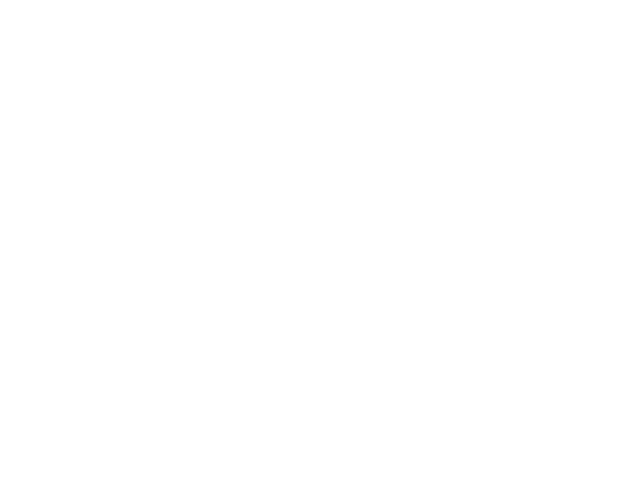
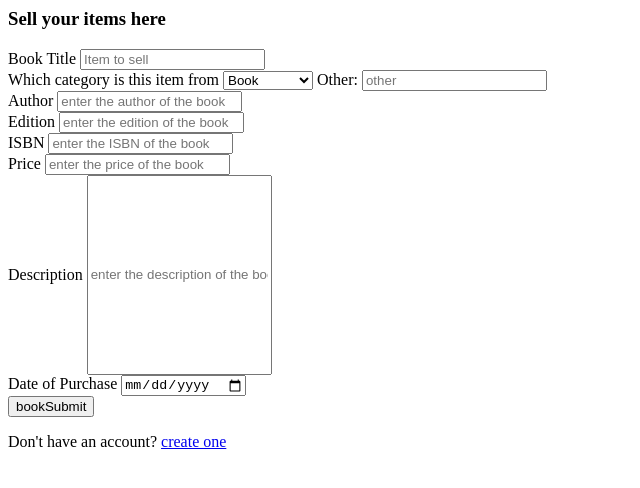
Before and after one commit to Ant13731/4HC3_Group_9_Hi-fi_Prototype, a plain HTML site: page views/sellItem.html in a window 1280 px wide. Shown: the whole page, without its empty margins (0-640 px from the left). Drawn offline with Linux system fonts and the light colour scheme.

Commit message:
made sellItem.html page - arora

```diff
--- /dev/null
+++ b/views/arora.js
@@ -0,0 +1 @@
+document.querySelector("div.description").style.height = '200px';
--- a/views/sellItem.html
+++ b/views/sellItem.html
@@ -1 +1,111 @@
 <!-- Aniruddh's Page -->
+<head>
+    <script src="arora.js"></script>
+</head>
+<div class="login-form-container">
+    <div id="close-login-btn" class="fas fa-times"></div>
+
+    <form action="">
+        <h3>Sell your items here</h3>
+
+        <!-- title name -->
+        <div class="title">
+            <span>Book Title</span>
+            <input
+                type="Text"
+                name=""
+                class="box"
+                placeholder="Item to sell"
+                id=""
+            />
+        </div>
+
+        <!-- category selector -->
+        <div class="category" >
+            <label for="category">Which category is this item from</label>
+            <select name="Category" id="category">
+                <option value="book">Book</option>
+                <option value="clothing">Clothing</option>
+                <option value="tool">Tool</option>
+                <option value="tech">Technology</option>
+                <option value="other">other</option>
+            </select>
+            <div class="other" style="display: inline;">
+                <span id="other">Other: </span>
+                <input type="text" name="other" id="other" placeholder="other"/>
+            </div>
+        </div>
+
+        <!-- author name -->
+        <div class="Author">
+            <span>Author</span>
+            <input
+                type="Text"
+                name=""
+                class="box"
+                placeholder="enter the author of the book"
+                id=""
+            />
+        </div>
+
+        <!-- Edition -->
+        <div class="edition">
+            <span>Edition</span>
+            <input
+                type="Text"
+                name=""
+                class="box"
+                placeholder="enter the edition of the book"
+                id=""
+            />
+        </div>
+
+        <div class="ISBN">
+            <span>ISBN</span>
+            <input
+                type="number"
+                name=""
+                class="box"
+                placeholder="enter the ISBN of the book"
+                id=""
+            />
+        </div>
+
+        <div class="price">
+            <span>Price</span>
+            <input
+                type="number"
+                name=""
+                class="box"
+                placeholder="enter the price of the book"
+                id=""
+            />
+        </div>
+
+        <div class="description">
+            <span>Description</span>
+            <input
+                type="Text" style="height: 200px;"
+                name=""
+                class="box"
+                placeholder="enter the description of the book"
+                id="description"
+            />
+        </div>
+
+        <div class="DOP">
+            <span>Date of Purchase</span>
+            <input
+                type="date"
+                name=""
+                class="box"
+                placeholder="enter the date of purchase of the book"
+                id="date"
+            />
+        </div>
+
+
+        <input type="submit" value="bookSubmit" class="btn" />
+        <p>Don't have an account? <a href="createAccount.html">create one</a></p>
+    </form>
+</div>
```
Also changed, not shown: index.html (+18 -3 lines).
